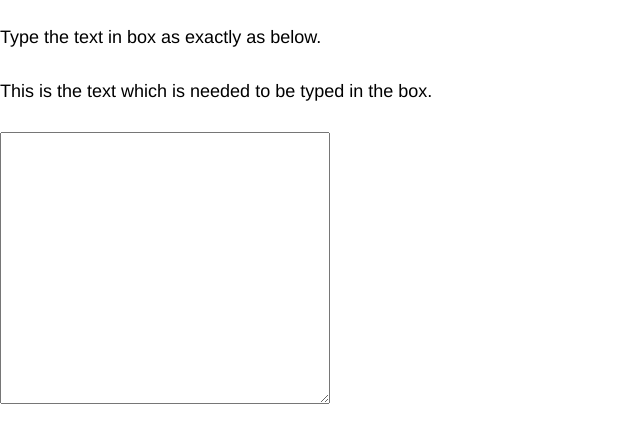
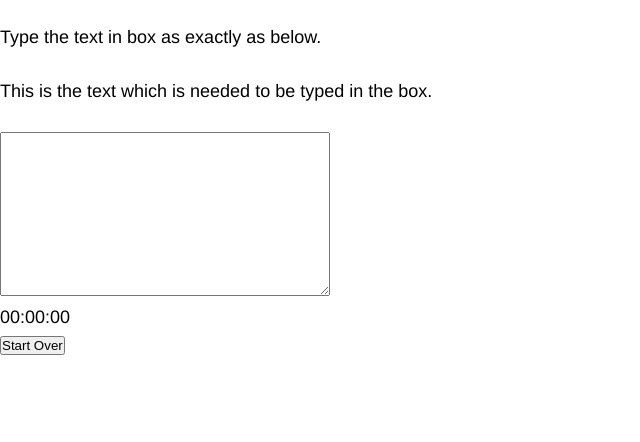
Before and after one commit to Biplob14/typing-test, a plain HTML site: page index.html in a window 1280 px wide. Shown: the part 84-526 px from the top of the page, without its empty margins (0-640 px from the left). Drawn offline with Linux system fonts and the light colour scheme.

Commit message:
UI changed a little bit and a reset button added for further activities

```diff
--- a/index.html
+++ b/index.html
@@ -22,7 +22,15 @@
 				<p>This is the text which is needed to be typed in the box.</p>
 			</div>
 			<div class="test-wrapper">
-				<textarea name="textarea" id="test-area" cols="30" rows="10"></textarea>
+				<textarea name="textarea" id="test-area" cols="30" rows="6" placeholder="Type the above text to start. Try not to make any mistakes. ">
+
+				</textarea>
+			</div>
+			<div class="meta">
+				<section id="clock">
+					<div class="timer">00:00:00</div>
+				</section>
+				<button id="reset">Start Over</button>
 			</div>
 		</section>
 
```
